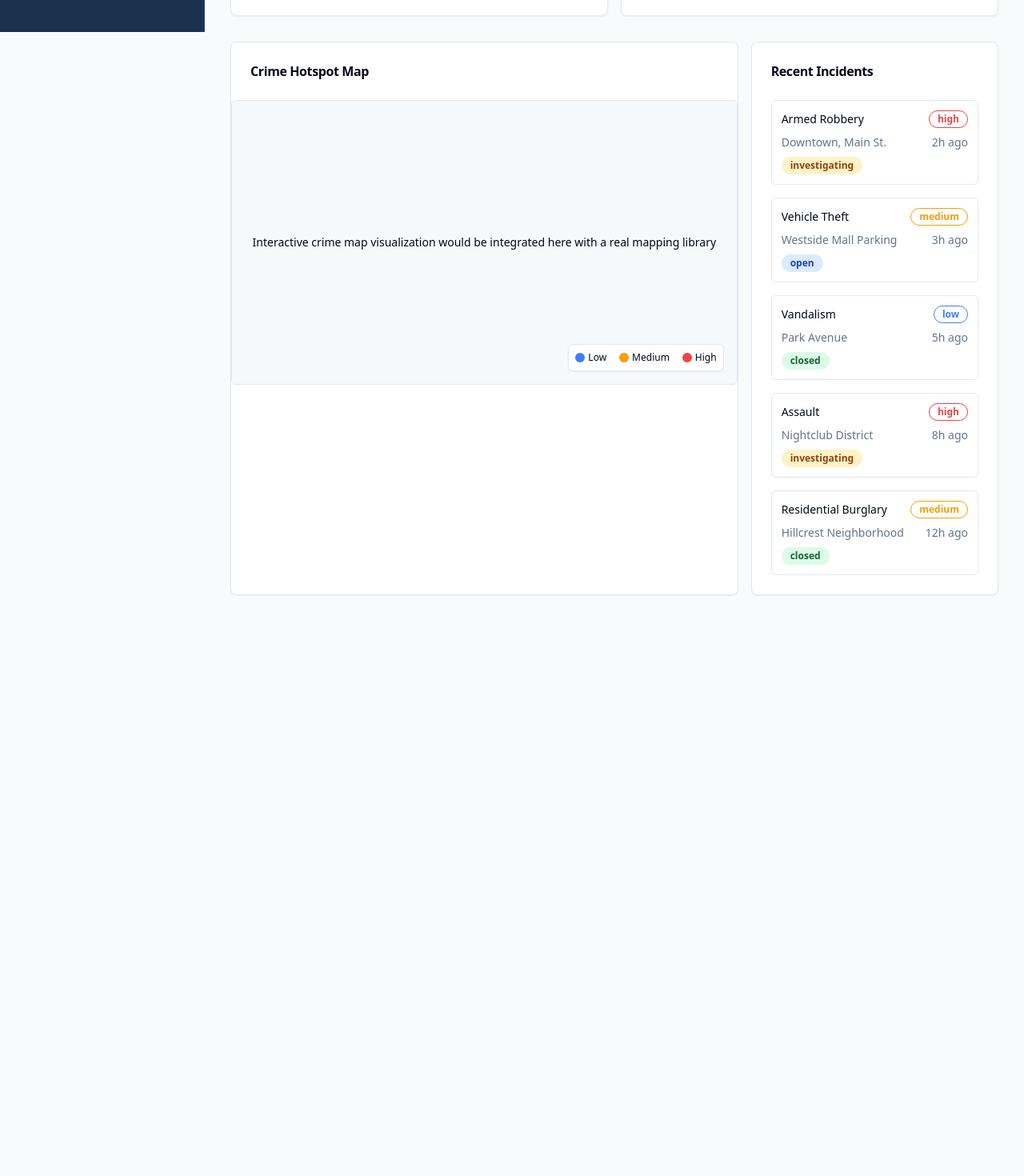
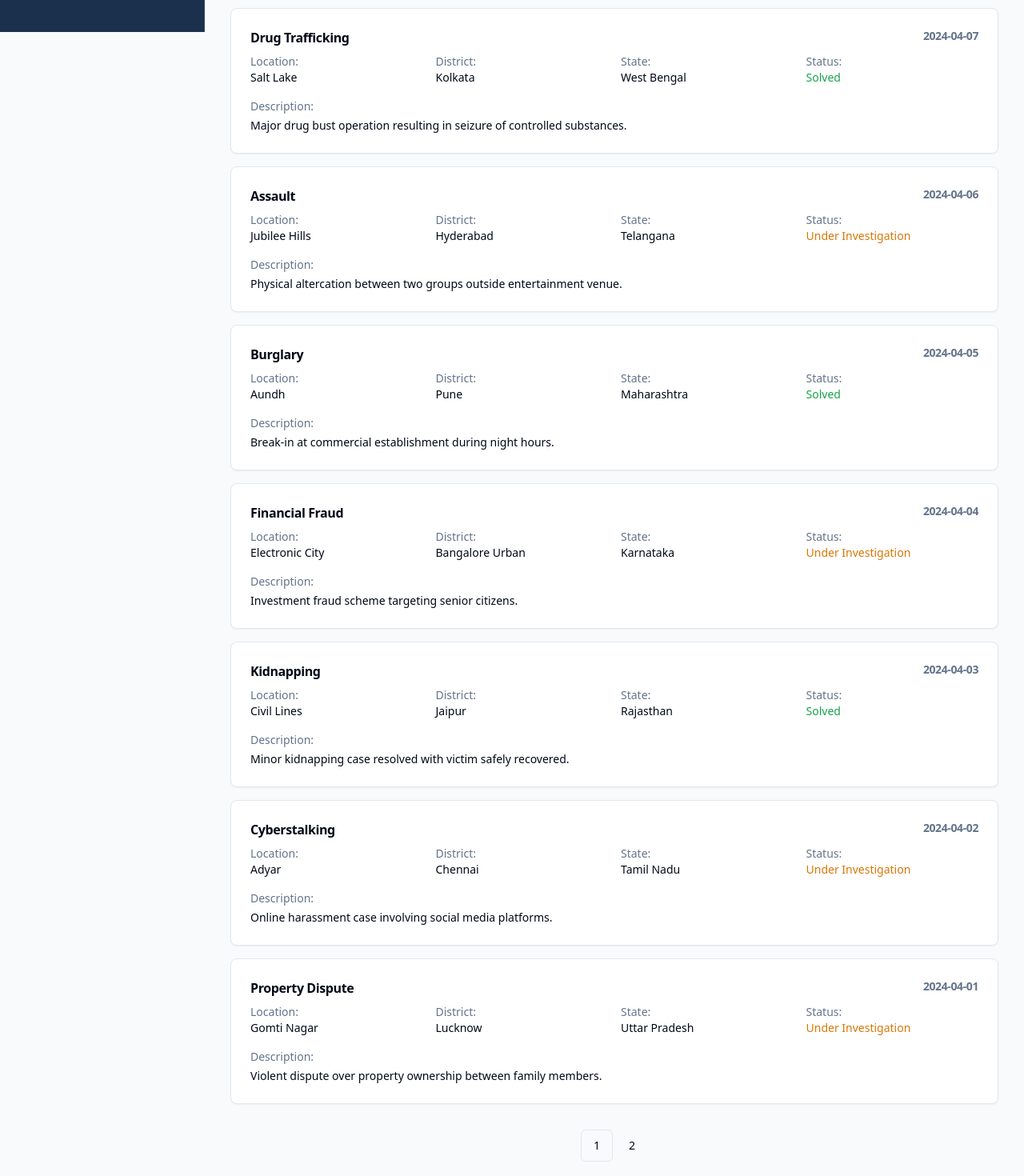
Before and after one commit to 230701372/crime-foresight-dashboard, a React (Vite) app: page /reports in a window 1280 px wide. Shown: the part 760-2230 px from the top of the page at 80% size. Before the commit the page ends 1528 px from the top, so only its background shows below. Built offline with nearby package versions, Linux system fonts and the light colour scheme.

Commit message:
Refactor: Add Indian crime data
Add mock Indian crime data and update components to use it.

```diff
--- a/src/App.tsx
+++ b/src/App.tsx
@@ -1,4 +1,3 @@
-
 import { Toaster } from "@/components/ui/toaster";
 import { Toaster as Sonner } from "@/components/ui/sonner";
 import { TooltipProvider } from "@/components/ui/tooltip";
@@ -6,6 +5,7 @@ import { QueryClient, QueryClientProvider } from "@tanstack/react-query";
 import { BrowserRouter, Routes, Route } from "react-router-dom";
 import Index from "./pages/Index";
 import NotFound from "./pages/NotFound";
+import Reports from "./pages/Reports";
 
 const queryClient = new QueryClient();
 
@@ -17,12 +17,11 @@ const App = () => (
       <BrowserRouter>
         <Routes>
           <Route path="/" element={<Index />} />
-          {/* These routes will be added in future iterations */}
+          <Route path="/reports" element={<Reports />} />
           <Route path="/map" element={<Index />} />
           <Route path="/analytics" element={<Index />} />
           <Route path="/predictions" element={<Index />} />
           <Route path="/hotspots" element={<Index />} />
-          <Route path="/reports" element={<Index />} />
           <Route path="/settings" element={<Index />} />
           <Route path="*" element={<NotFound />} />
         </Routes>
--- /dev/null
+++ b/src/data/indian-crime-data.ts
@@ -0,0 +1,134 @@
+
+interface CrimeRecord {
+  id: string;
+  type: string;
+  date: string;
+  location: string;
+  district: string;
+  state: string;
+  status: "Solved" | "Under Investigation";
+  description: string;
+}
+
+export const indianCrimeData: CrimeRecord[] = [
+  {
+    id: "1",
+    type: "Cybercrime",
+    date: "2024-04-10",
+    location: "Koramangala",
+    district: "Bangalore Urban",
+    state: "Karnataka",
+    status: "Under Investigation",
+    description: "Online banking fraud involving multiple accounts. Suspects used phishing techniques to gather sensitive information."
+  },
+  {
+    id: "2",
+    type: "Vehicle Theft",
+    date: "2024-04-09",
+    location: "Bandra West",
+    district: "Mumbai Suburban",
+    state: "Maharashtra",
+    status: "Solved",
+    description: "Two-wheeler theft from residential complex. CCTV footage helped identify the suspects."
+  },
+  {
+    id: "3",
+    type: "Robbery",
+    date: "2024-04-08",
+    location: "Connaught Place",
+    district: "New Delhi",
+    state: "Delhi",
+    status: "Under Investigation",
+    description: "Armed robbery at jewelry store. Suspects escaped with valuable items."
+  },
+  {
+    id: "4",
+    type: "Drug Trafficking",
+    date: "2024-04-07",
+    location: "Salt Lake",
+    district: "Kolkata",
+    state: "West Bengal",
+    status: "Solved",
+    description: "Major drug bust operation resulting in seizure of controlled substances."
+  },
+  {
+    id: "5",
+    type: "Assault",
+    date: "2024-04-06",
+    location: "Jubilee Hills",
+    district: "Hyderabad",
+    state: "Telangana",
+    status: "Under Investigation",
+    description: "Physical altercation between two groups outside entertainment venue."
+  },
+  {
+    id: "6",
+    type: "Burglary",
+    date: "2024-04-05",
+    location: "Aundh",
+    district: "Pune",
+    state: "Maharashtra",
+    status: "Solved",
+    description: "Break-in at commercial establishment during night hours."
+  },
+  {
+    id: "7",
+    type: "Financial Fraud",
+    date: "2024-04-04",
+    location: "Electronic City",
+    district: "Bangalore Urban",
+    state: "Karnataka",
+    status: "Under Investigation",
+    description: "Investment fraud scheme targeting senior citizens."
+  },
+  {
+    id: "8",
+    type: "Kidnapping",
+    date: "2024-04-03",
+    location: "Civil Lines",
+    district: "Jaipur",
+    state: "Rajasthan",
+    status: "Solved",
+    description: "Minor kidnapping case resolved with victim safely recovered."
+  },
+  {
+    id: "9",
+    type: "Cyberstalking",
+    date: "2024-04-02",
+    location: "Adyar",
+    district: "Chennai",
+    state: "Tamil Nadu",
+    status: "Under Investigation",
+    description: "Online harassment case involving social media platforms."
+  },
+  {
+    id: "10",
+    type: "Property Dispute",
+    date: "2024-04-01",
+    location: "Gomti Nagar",
+    district: "Lucknow",
+    state: "Uttar Pradesh",
+    status: "Under Investigation",
+    description: "Violent dispute over property ownership between family members."
+  },
+  {
+    id: "11",
+    type: "Vehicle Accident",
+    date: "2024-03-31",
+    location: "MG Road",
+    district: "Kochi",
+    state: "Kerala",
+    status: "Solved",
+    description: "Hit and run case solved using traffic camera footage."
+  },
+  {
+    id: "12",
+    type: "Domestic Violence",
+    date: "2024-03-30",
+    location: "Patel Nagar",
+    district: "Patna",
+    state: "Bihar",
+    status: "Under Investigation",
+    description: "Reported case of domestic abuse requiring immediate intervention."
+  }
+];
--- /dev/null
+++ b/src/pages/Reports.tsx
@@ -0,0 +1,88 @@
+
+import { DashboardLayout } from "@/components/layout/dashboard-layout";
+import { Card, CardContent, CardHeader, CardTitle } from "@/components/ui/card";
+import { PaginationContent, PaginationItem, PaginationLink, Pagination } from "@/components/ui/pagination";
+import { indianCrimeData } from "@/data/indian-crime-data";
+import { useState } from "react";
+
+const Reports = () => {
+  const [currentPage, setCurrentPage] = useState(1);
+  const itemsPerPage = 10;
+  const totalPages = Math.ceil(indianCrimeData.length / itemsPerPage);
+
+  const currentData = indianCrimeData.slice(
+    (currentPage - 1) * itemsPerPage,
+    currentPage * itemsPerPage
+  );
+
+  return (
+    <DashboardLayout>
+      <div className="space-y-8">
+        <div>
+          <h2 className="text-2xl font-bold tracking-tight">Crime Reports Database</h2>
+          <p className="text-muted-foreground">
+            Interactive training data from Indian crime records
+          </p>
+        </div>
+
+        <div className="grid gap-4">
+          {currentData.map((record) => (
+            <Card key={record.id} className="hover:bg-accent/50 transition-colors">
+              <CardHeader className="pb-2">
+                <CardTitle className="text-base flex justify-between">
+                  <span>{record.type}</span>
+                  <span className="text-sm text-muted-foreground">{record.date}</span>
+                </CardTitle>
+              </CardHeader>
+              <CardContent>
+                <div className="grid gap-2 text-sm">
+                  <div className="grid grid-cols-2 md:grid-cols-4 gap-4">
+                    <div>
+                      <span className="text-muted-foreground">Location:</span>
+                      <p>{record.location}</p>
+                    </div>
+                    <div>
+                      <span className="text-muted-foreground">District:</span>
+                      <p>{record.district}</p>
+                    </div>
+                    <div>
+                      <span className="text-muted-foreground">State:</span>
+                      <p>{record.state}</p>
+                    </div>
+                    <div>
+                      <span className="text-muted-foreground">Status:</span>
+                      <p className={record.status === "Solved" ? "text-green-600" : "text-amber-600"}>
+                        {record.status}
+                      </p>
+                    </div>
+                  </div>
+                  <div className="mt-2">
+                    <span className="text-muted-foreground">Description:</span>
+                    <p className="mt-1">{record.description}</p>
+                  </div>
+                </div>
+              </CardContent>
+            </Card>
+          ))}
+        </div>
+
+        <Pagination>
+          <PaginationContent>
+            {Array.from({ length: totalPages }, (_, i) => i + 1).map((page) => (
+              <PaginationItem key={page}>
+                <PaginationLink
+                  onClick={() => setCurrentPage(page)}
+                  isActive={currentPage === page}
+                >
+                  {page}
+                </PaginationLink>
+              </PaginationItem>
+            ))}
+          </PaginationContent>
+        </Pagination>
+      </div>
+    </DashboardLayout>
+  );
+};
+
+export default Reports;
```
